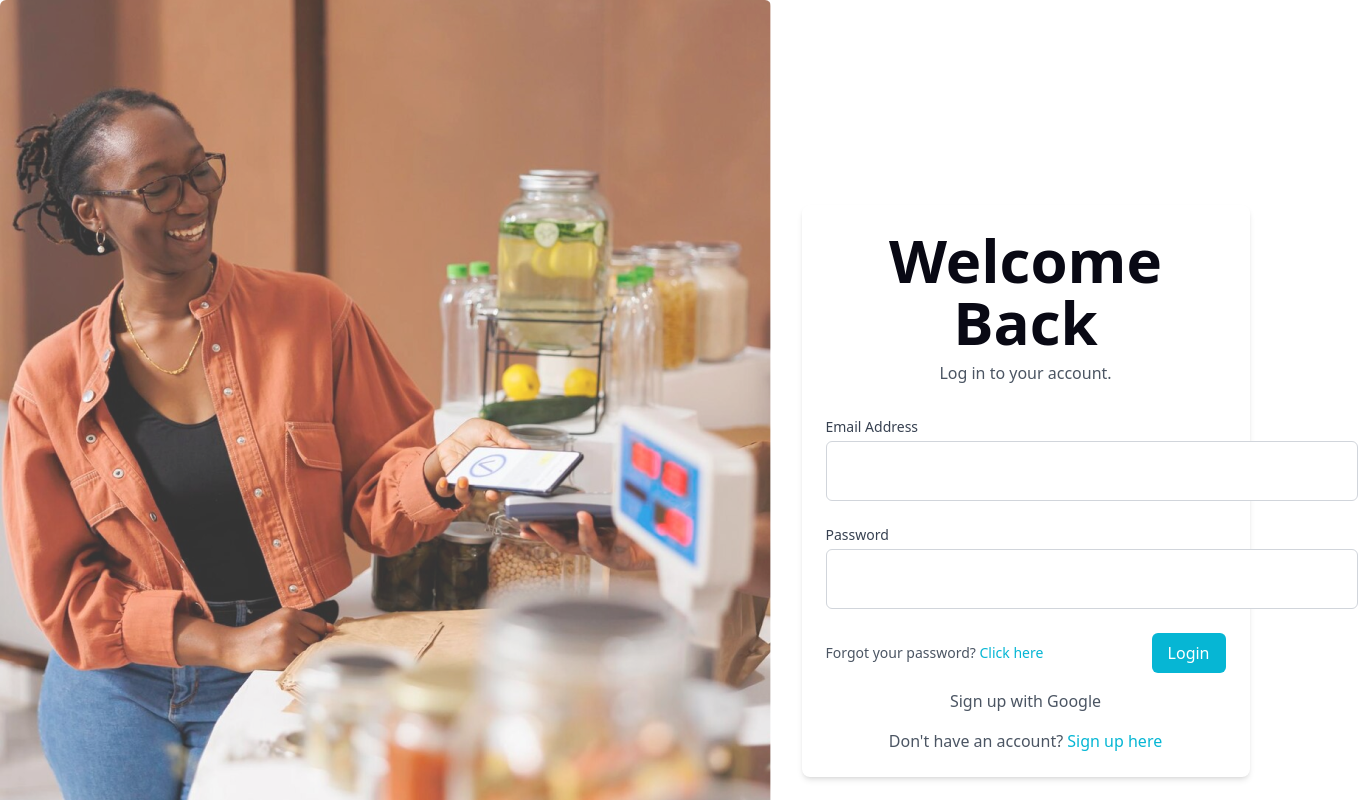
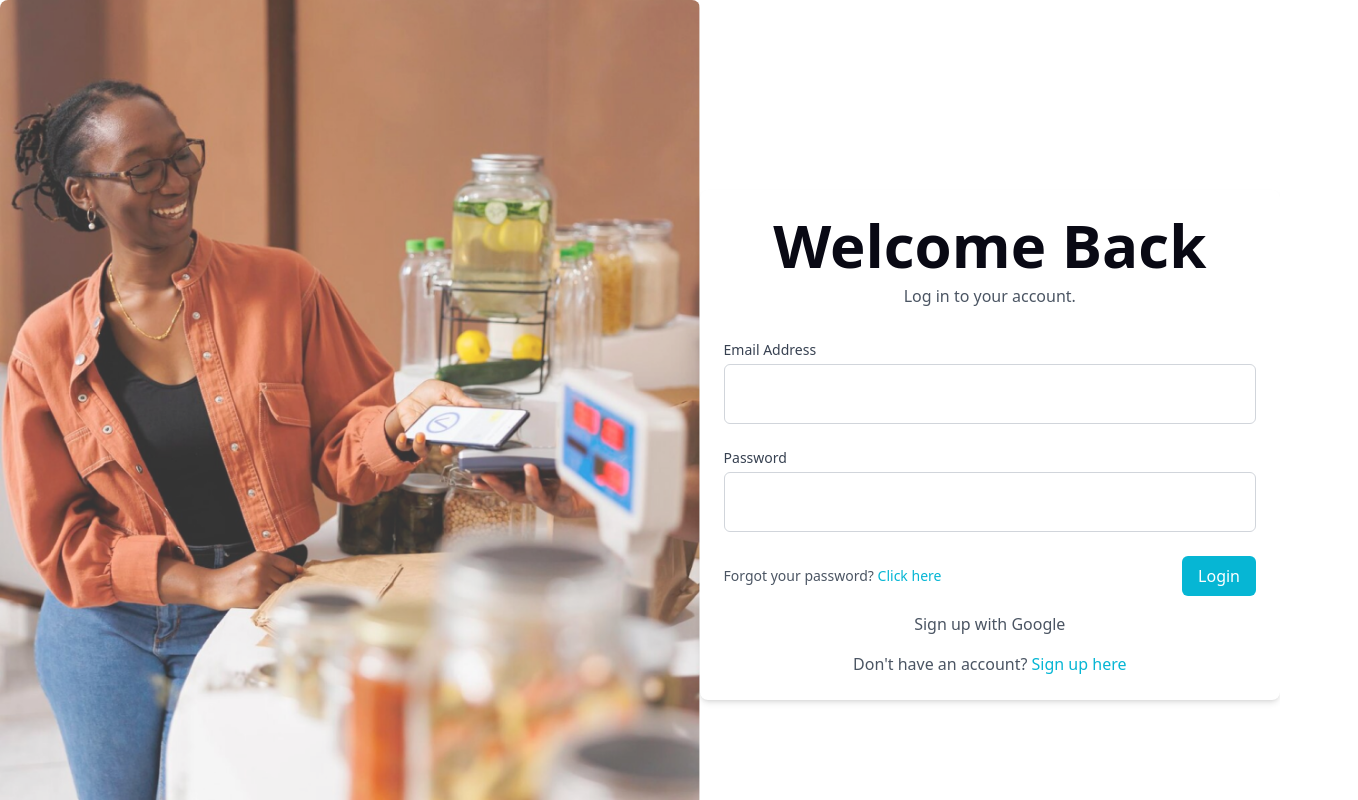
Before and after one commit to Godwinbold/HEALTH-SQUARE-PAY, a React (Vite) app: page /welcomeback in a window 1280 px wide. Shown: the top 800 px of the page, 1358 px wide, since content can reach past the window. Built offline with nearby package versions, Linux system fonts and the light colour scheme.

Commit message:
WelcomeBack

```diff
--- a/src/pages/auth/WelcomeBack.jsx
+++ b/src/pages/auth/WelcomeBack.jsx
@@ -6,9 +6,9 @@ function LoginForm() {
   return (
     <div className="flex flex-col md:flex-row items-center justify-center">
       <div className="">
-        <img src= {WelcomeBack} alt="Image" className="w-100 h-50 object-cover rounded-md" />
+        <img src= {WelcomeBack} alt="Image" className="w-100 h-50 object-cover rounded-lg" />
       </div>
-      <div className="max-w-md mx-auto p-6 bg-white rounded-lg shadow-md">
+      <div className="mx-auto p-6 bg-white rounded-lg shadow-md">
         <div className="text-center">
           <h2 className="font-inter text-6xl font-semibold leading-[62px] text-center text-[#090914]">Welcome Back</h2>
           <p className="mt-2 text-gray-600">Log in to your account.</p>
```
